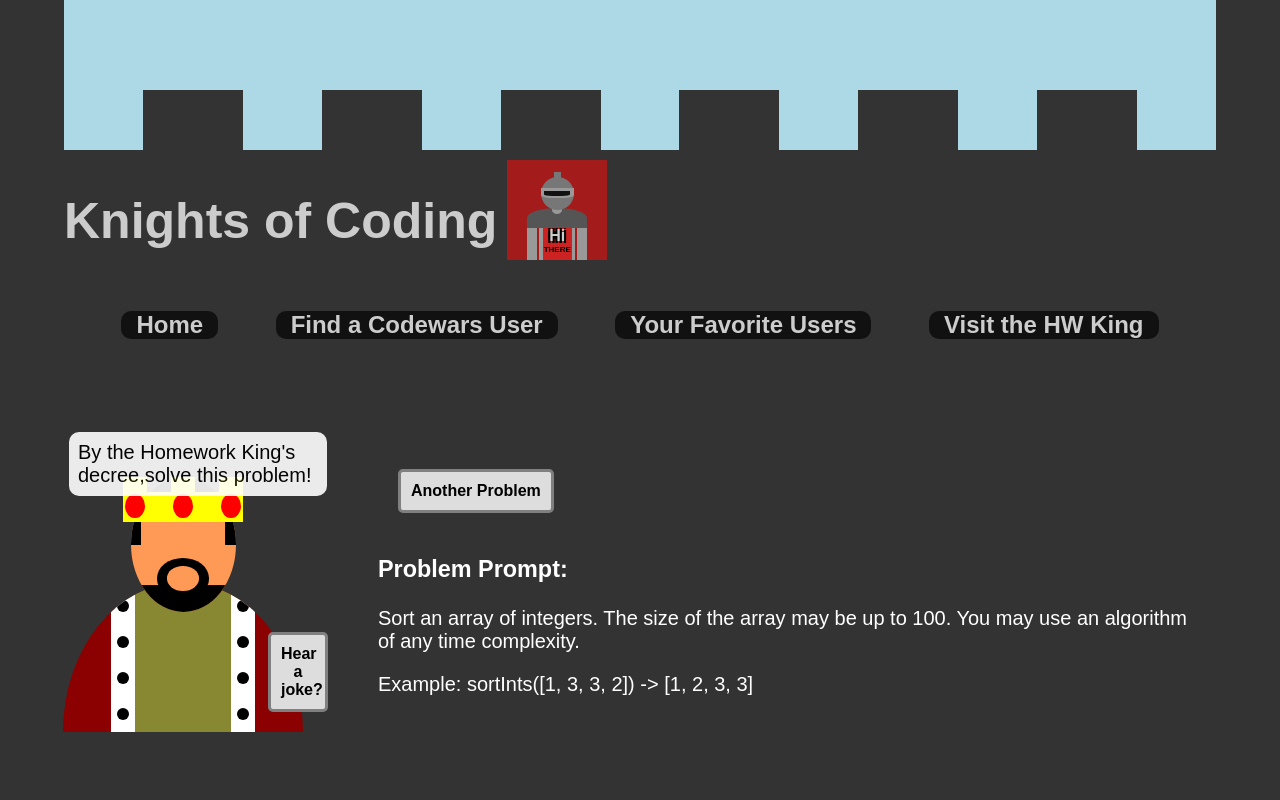
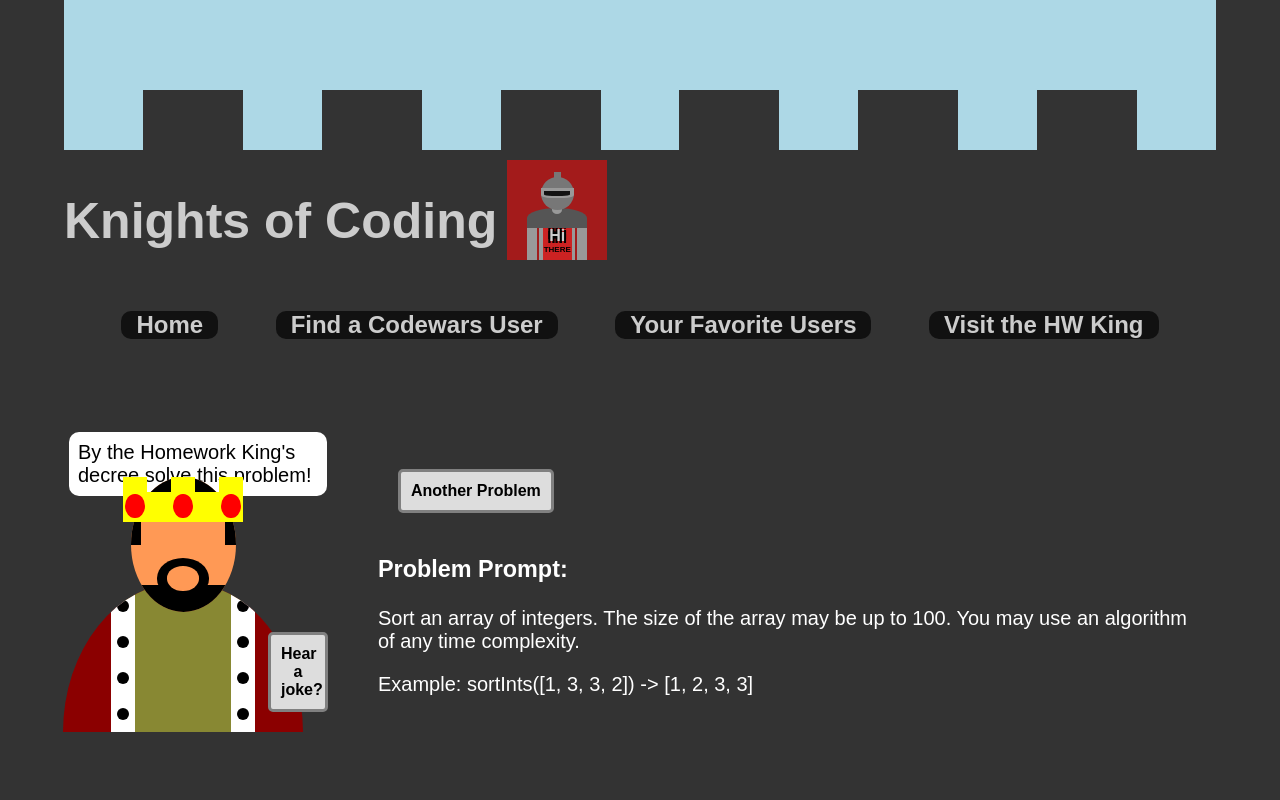
Before and after one commit to drewhsu86/Knights-of-Coding, a React (Create React App) app: page /solver in a window 1280 px wide. Shown: the top 800 px of the page. Built offline with nearby package versions, Linux system fonts and the light colour scheme.

Commit message:
netlify reads my transparency of a div as 1% even though its set at 90%

```diff
--- a/src/Solver/HWKing.css
+++ b/src/Solver/HWKing.css
@@ -169,7 +169,6 @@
   margin: 0 auto;
   background-color: white;
   color: black;
-  opacity: 90%;
   border-radius: 10px;
   padding: 3%;
 }
```
